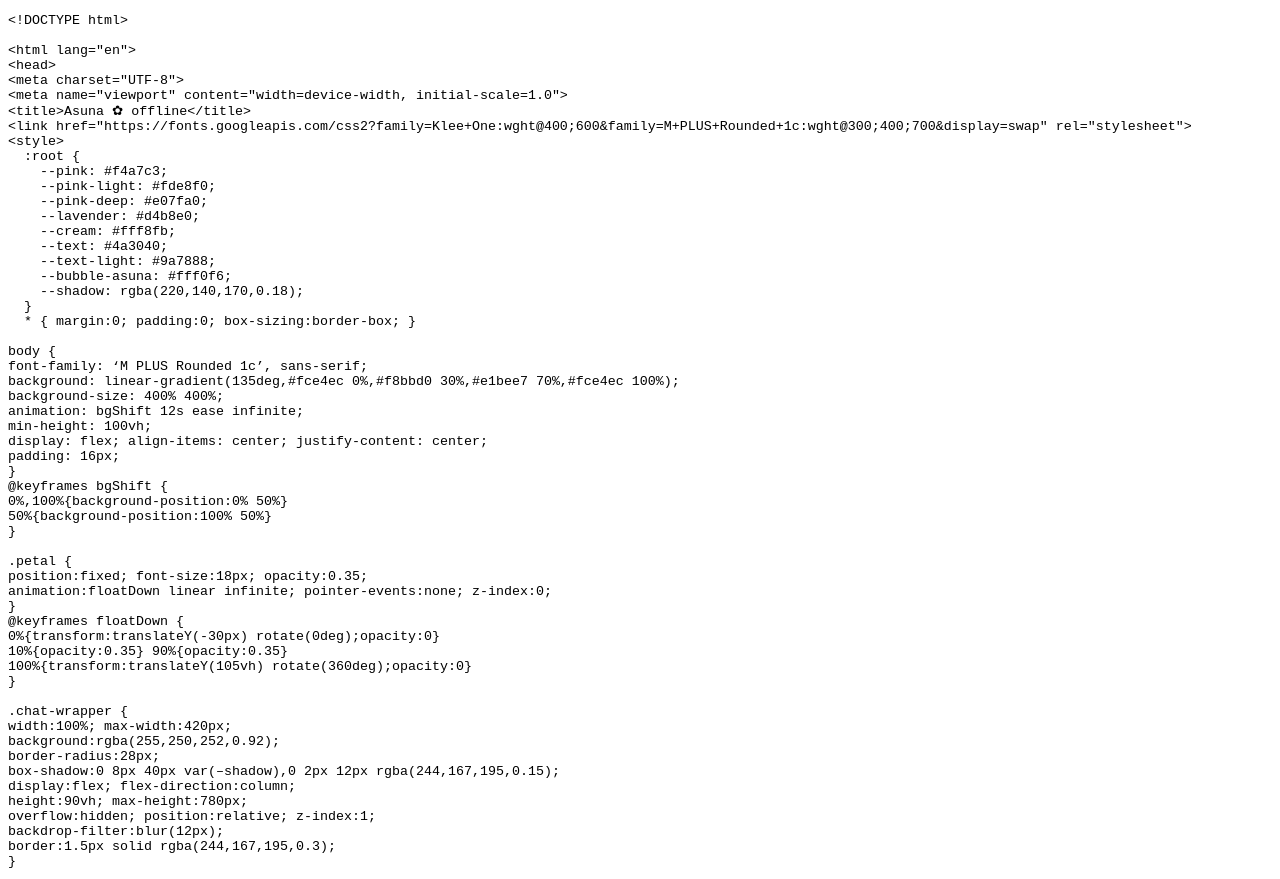
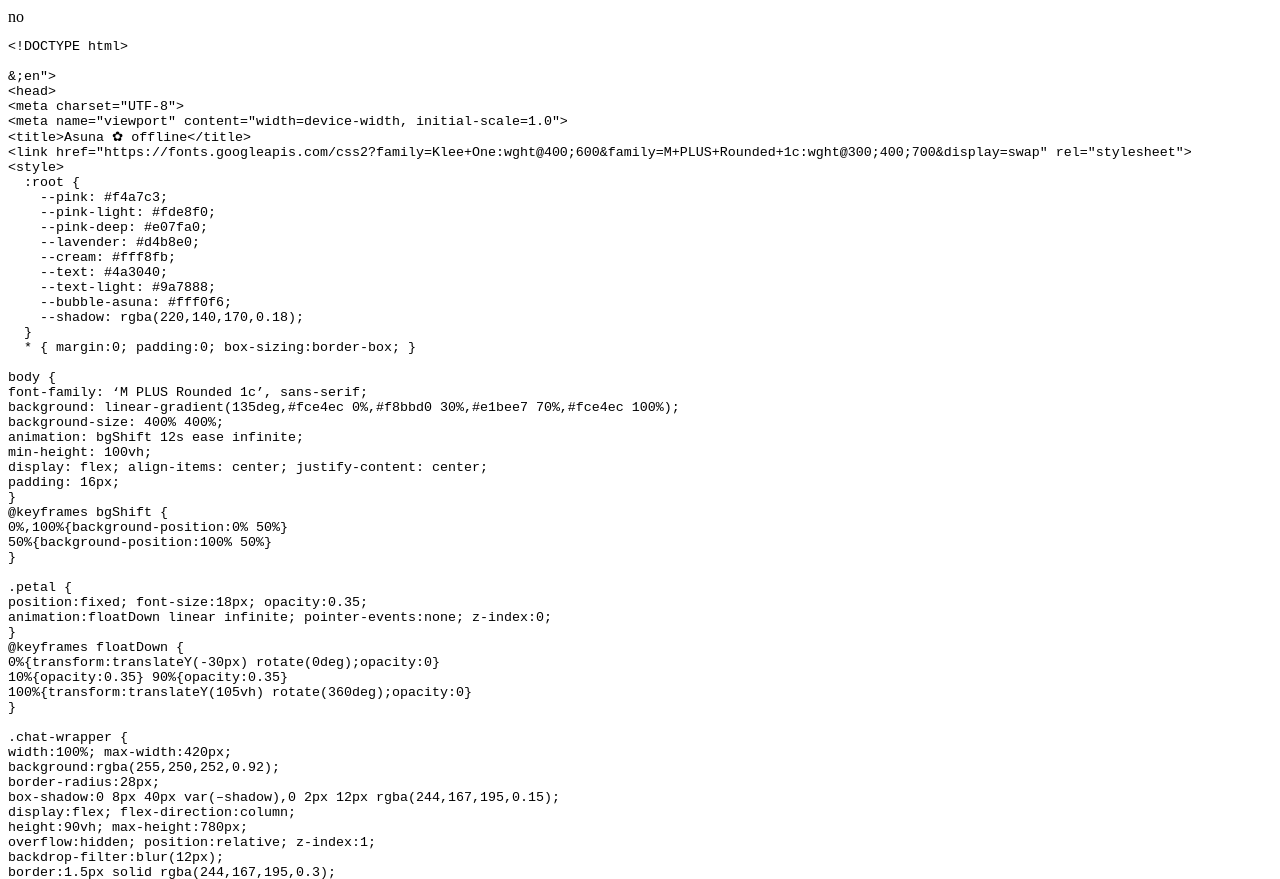
Before and after one commit to sparklenutsfood-collab/Asuna, a plain HTML site: page index.html in a window 1280 px wide. Shown: the top 879 px of the page. Drawn offline with Linux system fonts and the light colour scheme.

Commit message:
Update index.html

```diff
--- a/index.html
+++ b/index.html
@@ -6,7 +6,7 @@
 	<meta name="generator" content="LibreOffice 25.8.4.2 (Linux)"/>
 	<meta name="created" content="00:00:00"/>
 	<meta name="changed" content="00:00:00"/>
-	<style type="text/css">
+no	<style type="text/css">
 		@page { size: 8.27in 11.69in; margin: 0.79in }
 		p { margin-bottom: 0.1in; line-height: 115%; background: transparent }
 		pre { font-size: 10pt; font-family: "Liberation Mono", monospace; background: transparent }
@@ -15,7 +15,7 @@
 <body lang="en-US" link="#000080" vlink="#800000" dir="ltr"><pre>
 &lt;!DOCTYPE html&gt;
 
-&lt;html lang=&quot;en&quot;&gt;
+&;en&quot;&gt;
 &lt;head&gt;
 &lt;meta charset=&quot;UTF-8&quot;&gt;
 &lt;meta name=&quot;viewport&quot; content=&quot;width=device-width, initial-scale=1.0&quot;&gt;
```
